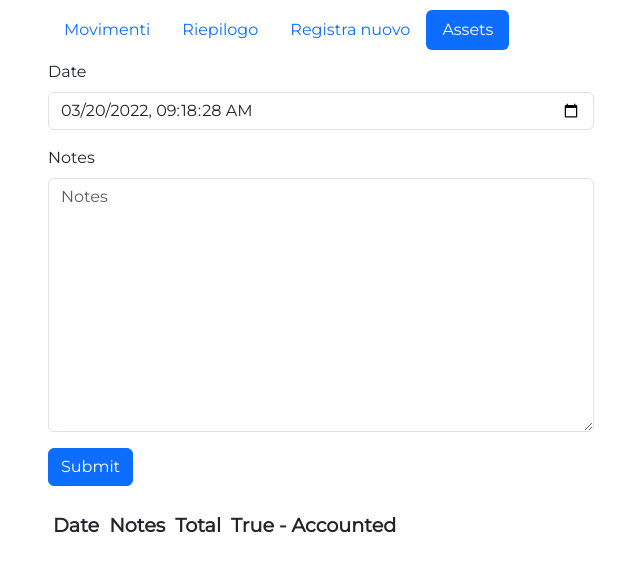
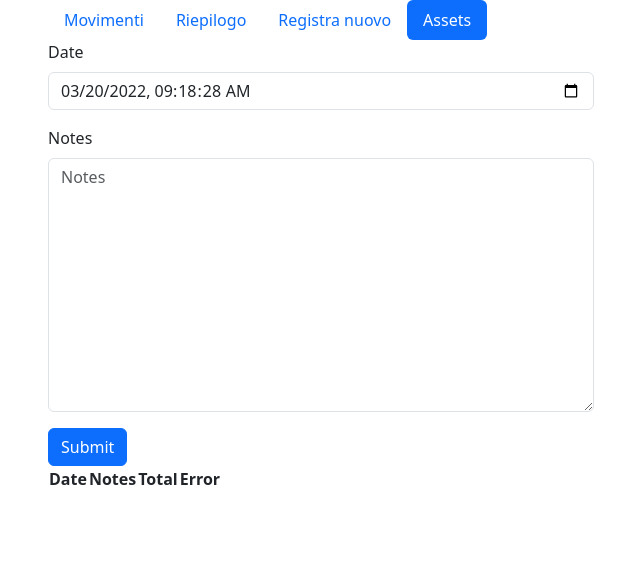
Before and after one commit to paolomarr/finanze-django, a Django app: page /movimenti/assets in a window 1280 px wide. Shown: the top 572 px of the page, without its empty margins (34-674 px from the left). Run offline with Django 3.2, Linux system fonts and the light colour scheme; the visitor is signed in with stand-in values (Sample User, id 1); data that the repository does not hold is empty; some libraries are stand-ins or nearby versions.

Commit message:
Activating SCSS processing
Slight style review

```diff
--- a/app/finanze/finanze/settings/production.py
+++ b/app/finanze/finanze/settings/production.py
@@ -5,7 +5,6 @@ from urllib.parse import urlparse
 
 DEBUG = False
 
-STATIC_ROOT = os.path.join(BASE_DIR, 'staticfiles')
 ALLOWED_HOSTS = ['.herokuapp.com', '.localhost', '127.0.0.1']
 
 SECRET_KEY = os.environ['SECRET_KEY']
--- a/app/finanze/movimenti/templates/movimenti/assetbalance.html
+++ b/app/finanze/movimenti/templates/movimenti/assetbalance.html
@@ -28,7 +28,7 @@ Registra bilancio corrente
 					<th>Date</th>
 					<th>Notes</th>
 					<th>Total</th>
-					<th>True - Accounted</th>
+					<th class="lessimportant">Error</th>
 				</tr>
 			</thead>
 			<tbody>
@@ -37,7 +37,7 @@ Registra bilancio corrente
 					<td>{{asset.date | date:'d/m/Y H:i'}}</td>
 					<td>{{asset.notes}}</td>
 					<td>{{asset.balance | floatformat:2}}</td>
-					<td>{{asset.error | floatformat:2 }}</td>
+					<td class="lessimportant">{{asset.error | floatformat:2 }}</td>
 				</tr>
 				{% endfor %}
 			</tbody>
--- a/app/finanze/static/style.css
+++ /dev/null
@@ -1,43 +0,0 @@
-/*base style*/
-body {
-	font-family: 'Montserrat', sans-serif;
-}
-div {
-	margin-top: 10px;
-	margin-bottom: 10px;
-}
-.currency {
-	text-align: right;
-}
-.table-total {
-	font-weight: bold;
-	font-size: larger;
-}
-table thead {
-	font-weight: bold;
-	font-size: larger;
-}
-td, th {
-	padding: 5px;
-}
-@keyframes spin {
-	from {transform: rotate(0deg);}
-	to {transform: rotate(180deg);}
-}
-.spinner-loading {
-	animation-name: spin;
-	animation-timing-function: linear;
-	animation-iteration-count: infinite;
-	animation-duration: 1s;
-}
-.diff.gain{
-	color: lightgreen;
-}
-.diff.loss{
-	color: palevioletred;
-}
-
-/*Forms*/
-.fieldWrapper {
-	margin-bottom: 0.5em;
-}
--- a/app/finanze/templates/base.html
+++ b/app/finanze/templates/base.html
@@ -1,4 +1,5 @@
 {% load static %}
+{% load sass_tags %}
 <!DOCTYPE html>
 <html>
 <head>
@@ -30,7 +31,7 @@
 
 	<!-- MONTSERRAT GOOGLE FONT -->
 	<link href="https://fonts.googleapis.com/css2?family=Montserrat&display=swap" rel="stylesheet">
-	<link rel="stylesheet" type="text/css" href="{% static 'style.css' %}">
+	<link href="{% sass_src 'style.scss' %}" rel="stylesheet" type="text/css" />
 	{% block extra_link %}{% endblock %}
 </head>
 <body>
--- a/requirements.txt
+++ b/requirements.txt
@@ -2,5 +2,8 @@ django
 gunicorn
 django-heroku
 django_bootstrap5
+libsass
+django-compressor
+django-sass-processor
 requests
 psycopg
```
Also changed, not shown: app/finanze/finanze/settings/default.py (+9 -0 lines).
